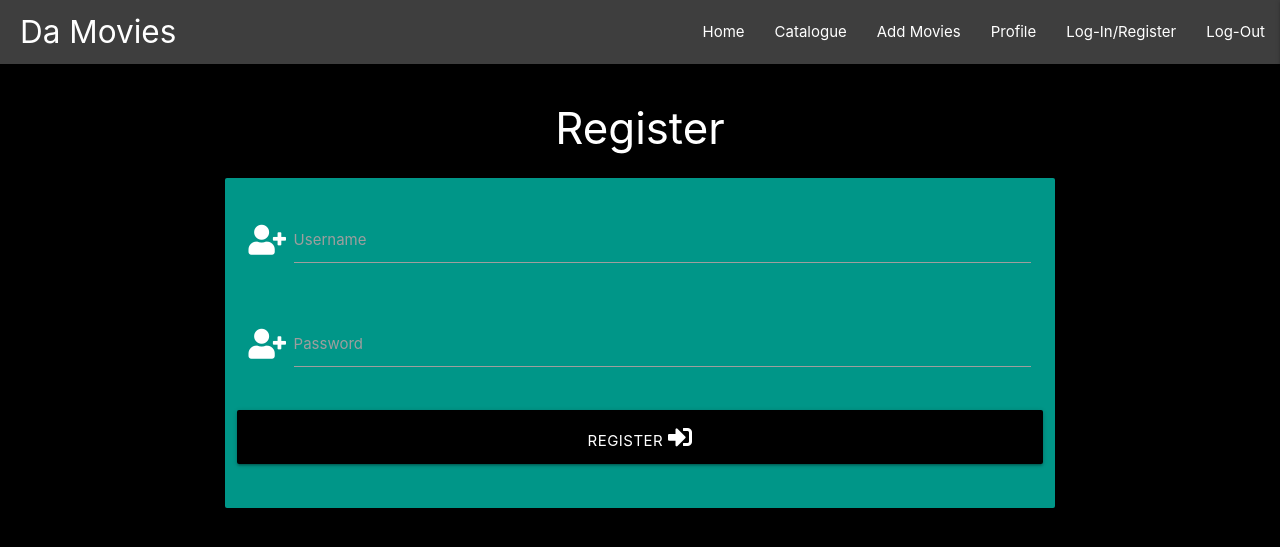
After one commit to Hidnish/Milestone-Project-3-damovies, a Flask app: page /register in a window 1280 px wide. The commit adds this page. Shown: the top 547 px of the page. Run offline with Flask 2, Linux system fonts and the light colour scheme; some libraries are stand-ins or nearby versions.

Commit message:
Add register template

```diff
--- a/app.py
+++ b/app.py
@@ -4,6 +4,7 @@ from flask import (
     redirect, request, session, url_for)
 from flask_pymongo import PyMongo
 from bson.objectid import ObjectId
+from werkzeug.security import generate_password_hash, check_password_hash
 if os.path.exists("env.py"):
     import env
 
@@ -24,6 +25,11 @@ def get_movies():
     return render_template("home.html", movies=movies)
 
 
+@app.route("/register", methods=["GET", "POST"])
+def register():
+    return render_template("register.html")
+
+
 if __name__ == "__main__":
     app.run(host=os.environ.get("IP"),
             port=int(os.environ.get("PORT")),
--- a/static/css/style.css
+++ b/static/css/style.css
@@ -1,6 +1,7 @@
 body {
     background-color: black;
     color: white;
+    margin-top: 7rem;
 }
 
 .bg-seet {
--- a/templates/base.html
+++ b/templates/base.html
@@ -24,7 +24,7 @@
             <li><a href="#">Catalogue</a></li>
             <li><a href="#">Add Movies</a></li>
             <li><a href="#">Profile</a></li>
-            <li><a href="#">Log-In/Register</a></li>
+            <li><a href="{{ url_for('register') }}">Log-In/Register</a></li>
             <li><a href="#">Log-Out</a></li>
           </ul>
         </div>
@@ -36,7 +36,7 @@
             <li><a href="#">Catalogue</a></li>
             <li><a href="#">Add Movies</a></li>
             <li><a href="#">Profile</a></li>
-            <li><a href="#">Log-In/Register</a></li>
+            <li><a href="{{ url_for('register') }}">Log-In/Register</a></li>
             <li><a href="#">Log-Out</a></li>
       </ul>
 
--- /dev/null
+++ b/templates/register.html
@@ -0,0 +1,36 @@
+{% extends "base.html" %}
+{% block content %}
+
+    <h3 class="center-align">Register</h3>
+
+    <div class="row">
+        <form class="col s12 m8 offset-m2" method="POST" action="{{ url_for('register') }}">
+            <div class="card-panel teal">
+                <div class="row">
+					<div class="input-field col s12">
+						<i class="fas fa-user-plus prefix white-text"></i>
+						<input id="username" name="username" type="text" minlength="5"
+                            maxlength="15" pattern="^[a-zA-Z0-9]{5,15}$" class="validate" required>
+						<label for="username">Username</label>
+					</div>
+                </div>
+                <!-- passowrd -->
+                <div class="row">
+                    <div class="input-field col s12">
+						<i class="fas fa-user-plus prefix white-text"></i>
+                        <input id="password" name="password" type="password" minlength="5"
+                            maxlength="15" pattern="^[a-zA-Z0-9]{5,15}$" class="validate" required>
+                        <label for="password">Password</label>
+                    </div>
+                </div>
+                <!-- register -->
+                <div class="row">
+                    <button type="submit" class="col s12 btn-large black text-shadow">
+                        Register <i class="fas fa-sign-in-alt"></i>
+                    </button>
+                </div>
+            </div>
+        </form>
+    </div>
+
+{% endblock %}
```
